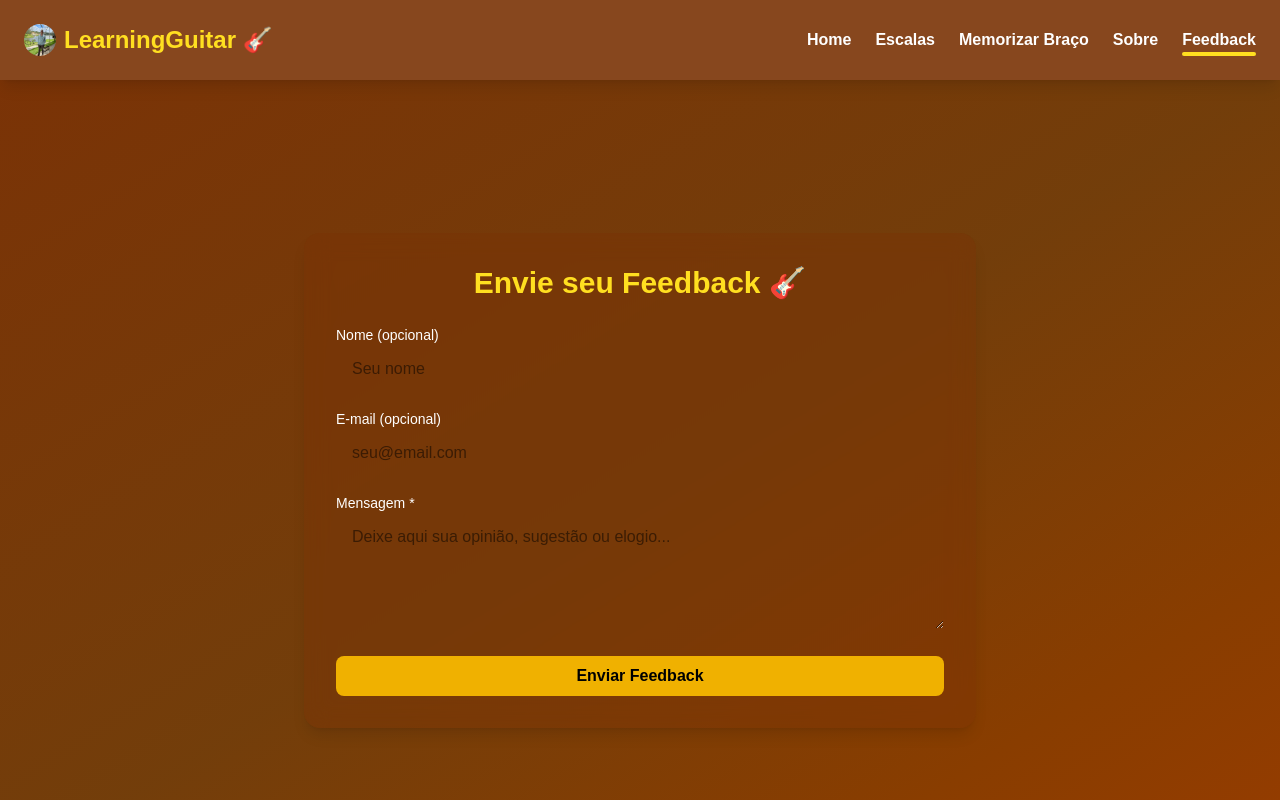
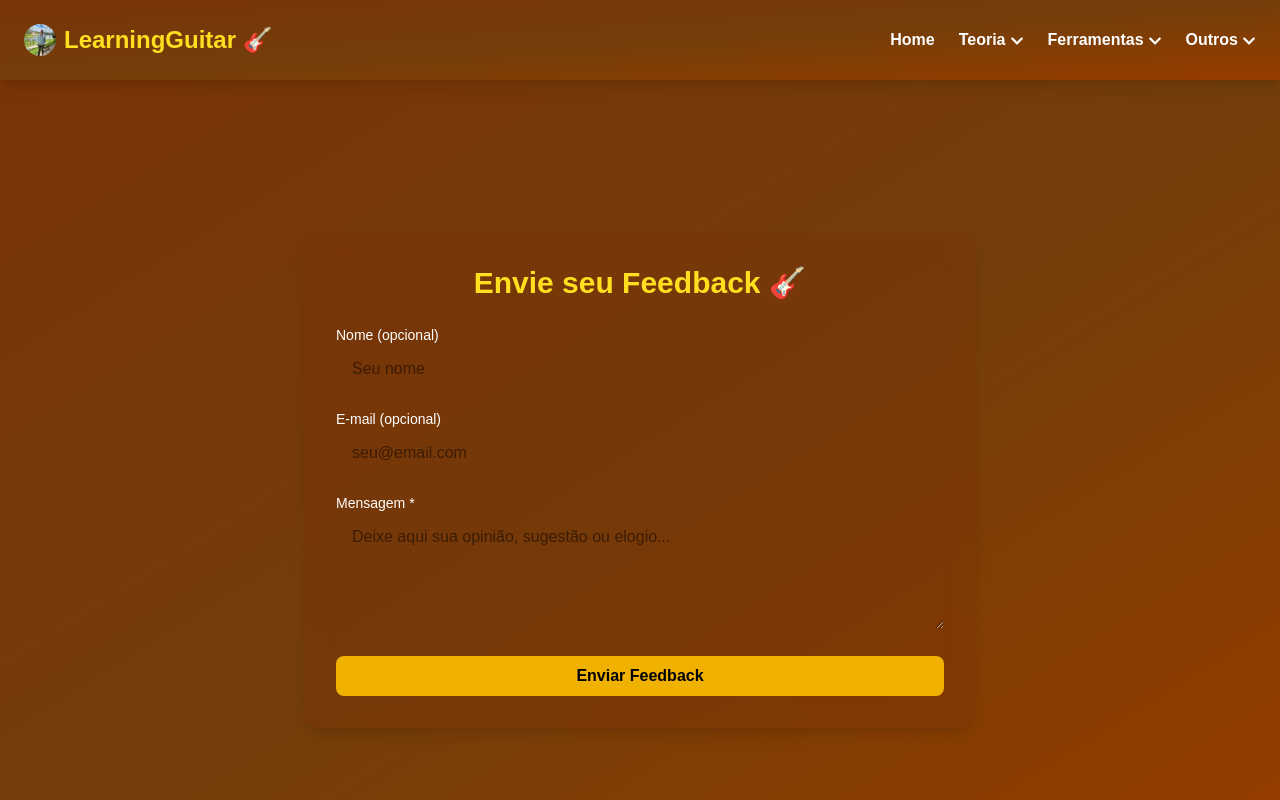
Before and after one commit to robsonalbuquerquedev/learningguitar, a Next.js app: page /feedback in a window 1280 px wide. Shown: the top 800 px of the page. Built offline with nearby package versions, Linux system fonts and the light colour scheme.

Commit message:
update: component Header.tsx

```diff
--- a/src/components/Header.tsx
+++ b/src/components/Header.tsx
@@ -4,24 +4,40 @@ import Image from "next/image";
 import Link from "next/link";
 import { usePathname } from "next/navigation";
 import { useState } from "react";
-import { FaBars, FaTimes } from "react-icons/fa";
-import { motion } from "framer-motion";
+import { FaBars, FaTimes, FaChevronDown } from "react-icons/fa";
+import { motion, AnimatePresence } from "framer-motion";
 
 export default function Header() {
     const pathname = usePathname();
     const [menuOpen, setMenuOpen] = useState(false);
+    const [dropdownOpen, setDropdownOpen] = useState<string | null>(null);
 
-    // ✅ Agora incluindo a rota de Feedback
-    const links = [
-        { name: "Home", href: "/" },
+    // ✅ Menus organizados em categorias
+    const menus = [
+        {
+            name: "Teoria",
+            links: [
                 { name: "Escalas", href: "/escalas" },
+                { name: "Formação de Acordes", href: "/formacao-de-acordes" },
+            ],
+        },
+        {
+            name: "Ferramentas",
+            links: [
                 { name: "Memorizar Braço", href: "/memorizar-braco-do-violao" },
+            ],
+        },
+        {
+            name: "Outros",
+            links: [
                 { name: "Sobre", href: "/sobre" },
                 { name: "Feedback", href: "/feedback" },
+            ],
+        },
     ];
 
     return (
-        <header className="fixed top-0 left-0 w-full bg-amber-900/90 backdrop-blur-md shadow-lg z-50">
+        <header className="fixed top-0 left-0 w-full bg-gradient-to-br from-amber-900 via-yellow-900 to-amber-800 backdrop-blur-md shadow-lg z-50">
             <div className="max-w-7xl mx-auto flex justify-between items-center p-4 sm:p-6">
                 {/* Logo / título */}
                 <Link
@@ -39,21 +55,59 @@ export default function Header() {
                 </Link>
 
                 {/* Menu desktop */}
-                <nav className="hidden sm:flex space-x-6">
-                    {links.map((link) => (
+                <nav className="hidden sm:flex items-center space-x-6 text-white font-semibold relative">
                     <Link
-                            key={link.href}
-                            href={link.href}
-                            className="relative text-white font-semibold transition-colors duration-200 hover:text-yellow-300"
+                        href="/"
+                        className={`relative hover:text-yellow-300 transition-colors duration-200 ${pathname === "/" ? "text-yellow-300" : ""
+                            }`}
                     >
-                            {link.name}
-                            {pathname === link.href && (
+                        Home
+                        {pathname === "/" && (
                             <motion.span
                                 layoutId="underline"
                                 className="absolute left-0 -bottom-1 w-full h-1 bg-yellow-300 rounded"
                             />
                         )}
                     </Link>
+
+                    {/* Dropdowns */}
+                    {menus.map((menu) => (
+                        <div
+                            key={menu.name}
+                            className="relative"
+                            onMouseEnter={() => setDropdownOpen(menu.name)}
+                            onMouseLeave={() => setDropdownOpen(null)}
+                        >
+                            <button className="flex items-center gap-1 hover:text-yellow-300 cursor-pointer">
+                                {menu.name}
+                                <FaChevronDown className="text-sm mt-[2px]" />
+                            </button>
+
+                            <AnimatePresence>
+                                {dropdownOpen === menu.name && (
+                                    <motion.div
+                                        initial={{ opacity: 0, y: -10 }}
+                                        animate={{ opacity: 1, y: 0 }}
+                                        exit={{ opacity: 0, y: -10 }}
+                                        transition={{ duration: 0.2 }}
+                                        className="absolute left-0 mt-2 bg-amber-900/95 backdrop-blur-md shadow-lg rounded-lg overflow-hidden"
+                                    >
+                                        {menu.links.map((link) => (
+                                            <Link
+                                                key={link.href}
+                                                href={link.href}
+                                                className={`block px-4 py-2 whitespace-nowrap hover:bg-yellow-800/30 ${pathname === link.href
+                                                    ? "text-yellow-300"
+                                                    : "text-white"
+                                                    }`}
+                                            >
+                                                {link.name}
+                                            </Link>
+                                        ))}
+                                    </motion.div>
+                                )}
+                            </AnimatePresence>
+                        </div>
                     ))}
                 </nav>
 
@@ -71,12 +125,23 @@ export default function Header() {
             {/* Menu mobile expandido */}
             {menuOpen && (
                 <nav className="sm:hidden bg-amber-900/95 backdrop-blur-md w-full px-4 pb-4">
-                    {links.map((link) => (
+                    <Link
+                        href="/"
+                        onClick={() => setMenuOpen(false)}
+                        className={`block py-2 text-white font-semibold hover:text-yellow-300 ${pathname === "/" ? "underline" : ""
+                            }`}
+                    >
+                        Home
+                    </Link>
+                    {menus.map((menu) => (
+                        <div key={menu.name}>
+                            <p className="mt-2 font-bold text-yellow-400">{menu.name}</p>
+                            {menu.links.map((link) => (
                                 <Link
                                     key={link.href}
                                     href={link.href}
                                     onClick={() => setMenuOpen(false)}
-                            className={`block py-2 text-white font-semibold transition-colors duration-200 hover:text-yellow-300 ${pathname === link.href
+                                    className={`block py-1 pl-3 text-white hover:text-yellow-300 ${pathname === link.href
                                         ? "underline text-yellow-200"
                                         : ""
                                         }`}
@@ -84,6 +149,8 @@ export default function Header() {
                                     {link.name}
                                 </Link>
                             ))}
+                        </div>
+                    ))}
                 </nav>
             )}
         </header>
```
Lines whose indentation alone changed are shown as unchanged.
